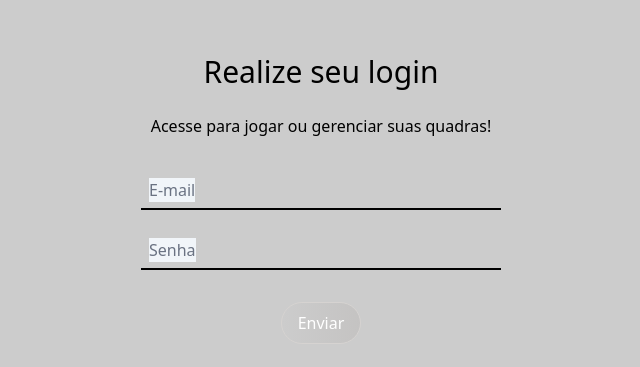
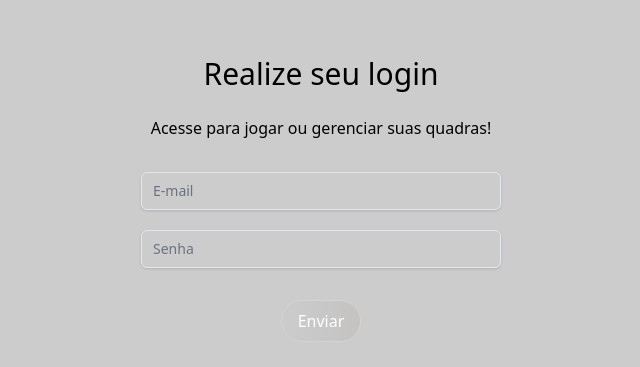
Before and after one commit to ecorrales1979/peladas-web, a React (Vite) app: page /login in a window 1280 px wide. Shown: the part 201-568 px from the top of the page, without its empty margins (319-959 px from the left). Built offline with nearby package versions, Linux system fonts and the light colour scheme.

Commit message:
feat: create input component

```diff
--- /dev/null
+++ b/src/ui/components/input/index.ts
@@ -0,0 +1 @@
+export * from './input';
--- /dev/null
+++ b/src/ui/components/input/input.tsx
@@ -0,0 +1,60 @@
+import clsx from 'clsx';
+import { useEffect, useRef, useState, type InputHTMLAttributes } from 'react';
+
+type InputProps = InputHTMLAttributes<HTMLInputElement> & {
+  label: string;
+};
+
+export function Input({
+  label,
+  id,
+  value: valueProp,
+  onChange,
+  ...props
+}: InputProps) {
+  const [value, setValue] = useState(valueProp ?? '');
+  const inputRef = useRef<HTMLInputElement>(null);
+
+  // Sync internal value if controlled
+  useEffect(() => {
+    if (typeof valueProp === 'string') {
+      setValue(valueProp);
+    }
+  }, [valueProp]);
+
+  const handleChange = (e: React.ChangeEvent<HTMLInputElement>) => {
+    setValue(e.target.value);
+    if (onChange) onChange(e);
+  };
+
+  return (
+    <div className="relative w-full">
+      <input
+        id={id}
+        ref={inputRef}
+        value={value}
+        onChange={handleChange}
+        placeholder=" "
+        className={clsx(
+          'peer w-full bg-transparent rounded-md px-3 py-2 text-slate-700 text-sm border border-slate-200 shadow-sm',
+          'placeholder:text-slate-400 hover:border-slate-300',
+          'focus:outline-none focus:border-slate-400 focus:shadow',
+          'transition duration-300 ease'
+        )}
+        {...props}
+      />
+      <label
+        htmlFor={id}
+        className={clsx(
+          'absolute text-sm dark:text-gray-400 px-2 start-1',
+          'bg-[var(--bg-light-color)] dark:bg-[var(--bg-dark-color)] text-gray-500',
+          'duration-300 transform -translate-y-4 scale-75 top-2 z-10 origin-[0]',
+          'peer-focus:px-2 peer-focus:top-2 peer-focus:scale-75 peer-focus:-translate-y-4',
+          'peer-placeholder-shown:scale-100 peer-placeholder-shown:-translate-y-1/2 peer-placeholder-shown:top-1/2'
+        )}
+      >
+        {label}
+      </label>
+    </div>
+  );
+}
--- a/src/ui/pages/login/index.tsx
+++ b/src/ui/pages/login/index.tsx
@@ -1,4 +1,5 @@
 import { Button } from '../../components/button';
+import { Input } from '../../components/input/input';
 
 export function Login() {
   return (
@@ -13,38 +14,13 @@ export function Login() {
 
           <div className="flex flex-col gap-2 mb-5 items-center">
             <div className="relative sm:w-96 md:w-2/5 w-80">
-              <input
-                type="text"
-                id="email"
-                name="email"
-                className="peer w-full h-10 px-2 border-b-2 dark:border-amber-300 placeholder-transparent dark:bg-[#18181b]"
-                placeholder=""
-                value=""
-              />
-              <label
-                htmlFor="email"
-                className="absolute left-2 -top-3 text-gray-500 transition-all duration-200 transform origin-left scale-75 bg-slate-100 dark:bg-[#18181b] px-1 peer-placeholder-shown:px-0 peer-placeholder-shown:top-2 peer-placeholder-shown:scale-100"
-              >
-                E-mail
-              </label>
+              <Input type="text" name="email" label="E-mail" />
             </div>
           </div>
 
           <div className="flex flex-col gap-2 mb-8 items-center">
             <div className="relative sm:w-96 md:w-2/5 w-80">
-              <input
-                type="password"
-                id="password"
-                name="password"
-                className="peer w-full h-10 px-2 border-b-2 dark:border-amber-300 placeholder-transparent dark:bg-[#18181b]"
-                placeholder=" "
-              />
-              <label
-                htmlFor="password"
-                className="absolute left-2 -top-3 text-gray-500 transition-all duration-200 transform origin-left scale-75 bg-slate-100 dark:bg-[#1c1917] px-1 peer-placeholder-shown:px-0 peer-placeholder-shown:top-2 peer-placeholder-shown:scale-100"
-              >
-                Senha
-              </label>
+              <Input type="password" name="password" label="Senha" />
             </div>
           </div>
 
```
